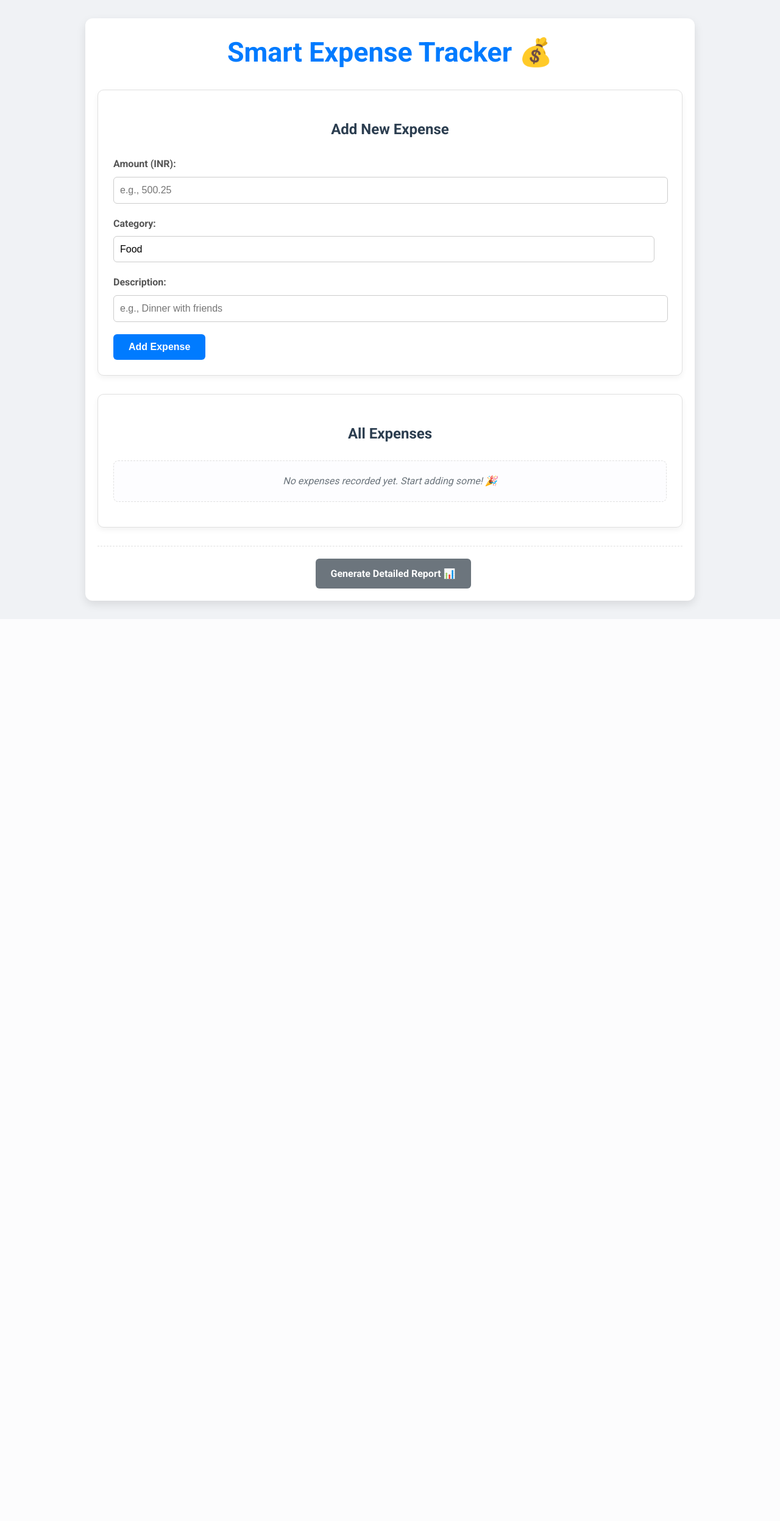
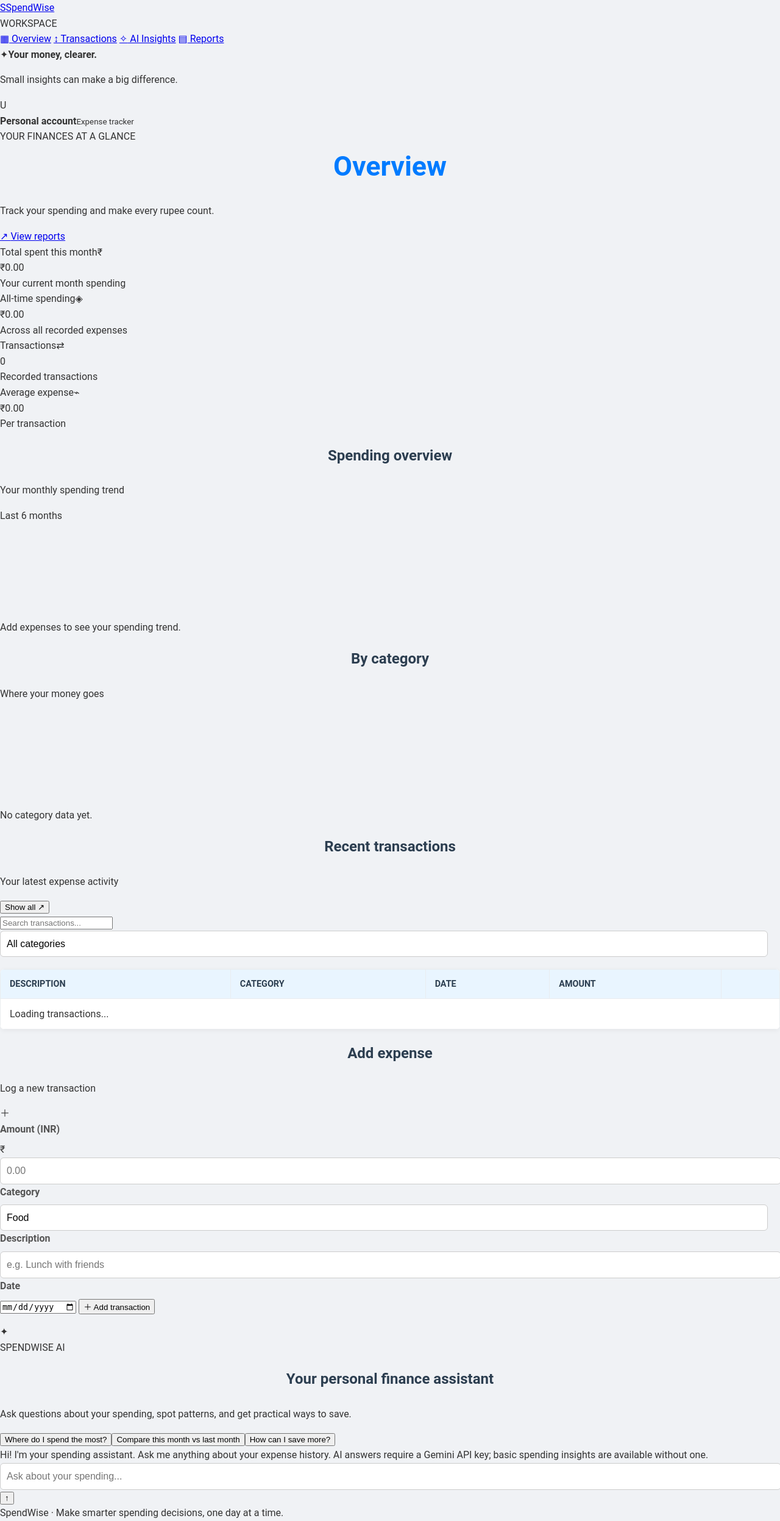
Before and after one commit to swapnil13012005/Smart_Expense_Tracker, a Flask app: page / in a window 1280 px wide. Shown: the whole page at 61% size. Before the commit the page ends 1004 px from the top, so only its background shows below. Run offline with Flask 3, Linux system fonts and the light colour scheme; a map, chart or similar area stays blank.

Commit message:
Redesign expense dashboard UI

```diff
--- a/templates/index.html
+++ b/templates/index.html
@@ -1,73 +1,60 @@
 <!DOCTYPE html>
 <html lang="en">
 <head>
-    <meta charset="UTF-8">
-    <meta name="viewport" content="width=device-width, initial-scale=1.0">
-    <title>Smart Expense Tracker</title>
-    <link rel="stylesheet" href="{{ url_for('static', filename='style.css') }}">
-    <link href="https://fonts.googleapis.com/css2?family=Roboto:wght@400;700&display=swap" rel="stylesheet">
+  <meta charset="UTF-8">
+  <meta name="viewport" content="width=device-width, initial-scale=1.0">
+  <meta name="theme-color" content="#101827">
+  <title>SpendWise · Expense Dashboard</title>
+  <link rel="preconnect" href="https://fonts.googleapis.com">
+  <link rel="preconnect" href="https://fonts.gstatic.com" crossorigin>
+  <link href="https://fonts.googleapis.com/css2?family=DM+Sans:wght@400;500;600;700&family=Manrope:wght@500;600;700;800&display=swap" rel="stylesheet">
+  <link rel="stylesheet" href="{{ url_for('static', filename='style.css') }}">
+  <script src="https://cdn.jsdelivr.net/npm/chart.js"></script>
 </head>
 <body>
+<div class="app-shell">
+  <aside class="sidebar">
+    <a class="brand" href="/"><span class="brand-mark">S</span><span>Spend<span class="brand-light">Wise</span></span></a>
+    <div class="side-label">WORKSPACE</div>
+    <a class="nav-link active" href="/"><span>▦</span> Overview</a>
+    <a class="nav-link" href="#transactions"><span>↕</span> Transactions</a>
+    <a class="nav-link" href="#insights"><span>✧</span> AI Insights</a>
+    <a class="nav-link" href="/report"><span>▤</span> Reports</a>
+    <div class="sidebar-bottom"><div class="help-card"><span class="help-icon">✦</span><strong>Your money, clearer.</strong><p>Small insights can make a big difference.</p></div><div class="profile"><div class="avatar">U</div><div><strong>Personal account</strong><small>Expense tracker</small></div></div></div>
+  </aside>
 
-    <div class="container">
-        <h1 class="fade-in">Smart Expense Tracker 💰</h1>
+  <main class="main-content">
+    <header class="topbar"><div><div class="eyebrow">YOUR FINANCES AT A GLANCE</div><h1>Overview</h1><p class="subheading">Track your spending and make every rupee count.</p></div><a class="date-chip" href="/report">↗ <span>View reports</span></a></header>
 
-        <div class="card add-expense-section slide-in-left">
-            <h2>Add New Expense</h2>
-            <form action="/add" method="post">
-                <div class="form-group">
-                    <label for="amount">Amount (INR):</label>
-                    <input type="number" id="amount" name="amount" required step="0.01" placeholder="e.g., 500.25">
-                </div>
-                <div class="form-group">
-                    <label for="category">Category:</label>
-                    <select id="category" name="category" required>
-                        {% for category in categories %}
-                        <option value="{{ category }}">{{ category | capitalize }}</option>
-                        {% endfor %}
-                    </select>
-                </div>
-                <div class="form-group">
-                    <label for="description">Description:</label>
-                    <input type="text" id="description" name="description" required placeholder="e.g., Dinner with friends">
-                </div>
-                <button type="submit" class="btn btn-primary">Add Expense</button>
-            </form>
-        </div>
+    <section class="stats-grid">
+      <article class="stat-card featured"><div class="stat-top"><span>Total spent this month</span><span class="stat-icon">₹</span></div><div class="stat-value" id="month-total">₹0.00</div><div class="stat-foot" id="month-change">Your current month spending</div></article>
+      <article class="stat-card"><div class="stat-top"><span>All-time spending</span><span class="stat-icon purple">◈</span></div><div class="stat-value" id="all-total">₹0.00</div><div class="stat-foot">Across all recorded expenses</div></article>
+      <article class="stat-card"><div class="stat-top"><span>Transactions</span><span class="stat-icon blue">⇄</span></div><div class="stat-value" id="transaction-count">0</div><div class="stat-foot">Recorded transactions</div></article>
+      <article class="stat-card"><div class="stat-top"><span>Average expense</span><span class="stat-icon orange">⌁</span></div><div class="stat-value" id="average-spend">₹0.00</div><div class="stat-foot">Per transaction</div></article>
+    </section>
 
-        <div class="card all-expenses-section slide-in-right">
-            <h2>All Expenses</h2>
-            {% if expenses %}
-            <table>
-                <thead>
-                    <tr>
-                        <th>Date</th>
-                        <th>Amount</th>
-                        <th>Category</th>
-                        <th>Description</th>
-                    </tr>
-                </thead>
-                <tbody>
-                    {% for expense in expenses %}
-                    <tr>
-                        <td>{{ expense.date }}</td>
-                        <td>₹ {{ "%.2f"|format(expense.amount) }}</td>
-                        <td>{{ expense.category | capitalize }}</td>
-                        <td>{{ expense.description }}</td>
-                    </tr>
-                    {% endfor %}
-                </tbody>
-            </table>
-            {% else %}
-            <p class="no-expenses">No expenses recorded yet. Start adding some! 🎉</p>
-            {% endif %}
-        </div>
+    <section class="content-grid">
+      <article class="panel spending-panel"><div class="panel-heading"><div><h2>Spending overview</h2><p>Your monthly spending trend</p></div><span class="panel-tag">Last 6 months</span></div><div class="chart-wrap"><canvas id="monthly-chart"></canvas><div class="empty-chart" id="monthly-empty">Add expenses to see your spending trend.</div></div></article>
+      <article class="panel category-panel"><div class="panel-heading"><div><h2>By category</h2><p>Where your money goes</p></div></div><div class="donut-wrap"><canvas id="category-chart"></canvas><div class="empty-chart" id="category-empty">No category data yet.</div></div><div class="category-legend" id="category-legend"></div></article>
+    </section>
 
-        <div class="report-actions fade-in">
-            <a href="/report" class="btn btn-secondary">Generate Detailed Report 📊</a>
-        </div>
+    <section class="content-grid lower-grid">
+      <article class="panel transactions-panel" id="transactions"><div class="panel-heading"><div><h2>Recent transactions</h2><p>Your latest expense activity</p></div><button class="text-button" id="show-all">Show all ↗</button></div><div class="table-tools"><input id="transaction-search" type="search" placeholder="Search transactions..."><select id="category-filter"><option value="">All categories</option>{% for category in categories %}<option value="{{ category }}">{{ category|capitalize }}</option>{% endfor %}</select></div><div class="table-scroll"><table><thead><tr><th>DESCRIPTION</th><th>CATEGORY</th><th>DATE</th><th class="amount-cell">AMOUNT</th><th></th></tr></thead><tbody id="transactions-body"><tr><td colspan="5" class="table-empty">Loading transactions...</td></tr></tbody></table></div></article>
 
-    </div>
+      <article class="panel add-panel"><div class="panel-heading"><div><h2>Add expense</h2><p>Log a new transaction</p></div><span class="add-symbol">＋</span></div><form id="expense-form" action="/add" method="post">
+        <label for="amount">Amount (INR)</label><div class="amount-input"><span>₹</span><input id="amount" name="amount" type="number" min="0.01" step="0.01" placeholder="0.00" required></div>
+        <label for="category">Category</label><select id="category" name="category" required>{% for category in categories %}<option value="{{ category }}">{{ category|capitalize }}</option>{% endfor %}</select>
+        <label for="description">Description</label><input id="description" name="description" type="text" maxlength="120" placeholder="e.g. Lunch with friends" required>
+        <label for="date">Date</label><input id="date" name="date" type="date" required>
+        <button class="primary-button" type="submit">＋ Add transaction</button><p class="form-message" id="form-message"></p>
+      </form></article>
+    </section>
 
-</body>
-</html>
+    <section class="panel assistant-panel" id="insights"><div class="assistant-intro"><div class="assistant-orb">✦</div><div><span class="ai-label">SPENDWISE AI</span><h2>Your personal finance assistant</h2><p>Ask questions about your spending, spot patterns, and get practical ways to save.</p></div></div><div class="suggestion-chips"><button data-prompt="Which category do I spend the most on?">Where do I spend the most?</button><button data-prompt="Compare my spending this month with last month.">Compare this month vs last month</button><button data-prompt="Give me three practical ways to reduce my spending.">How can I save more?</button></div><div class="chat-messages" id="chat-messages"><div class="chat-bubble assistant-bubble">Hi! I'm your spending assistant. Ask me anything about your expense history. <span class="chat-hint">AI answers require a Gemini API key; basic spending insights are available without one.</span></div></div><form id="chat-form" class="chat-form"><input id="chat-input" type="text" placeholder="Ask about your spending..." autocomplete="off" required><button type="submit" aria-label="Send message">↑</button></form></section>
+    <footer>SpendWise · Make smarter spending decisions, one day at a time.</footer>
+  </main>
+</div>
+
+<dialog id="edit-dialog" class="edit-dialog"><form id="edit-form" method="dialog"><div class="dialog-head"><h2>Edit transaction</h2><button type="button" class="close-dialog" id="close-dialog">×</button></div><input type="hidden" id="edit-id"><label for="edit-amount">Amount (INR)</label><input id="edit-amount" type="number" min="0.01" step="0.01" required><label for="edit-category">Category</label><select id="edit-category">{% for category in categories %}<option value="{{ category }}">{{ category|capitalize }}</option>{% endfor %}</select><label for="edit-description">Description</label><input id="edit-description" type="text" required><label for="edit-date">Date</label><input id="edit-date" type="date" required><div class="dialog-actions"><button type="button" class="secondary-button" id="cancel-edit">Cancel</button><button type="submit" class="primary-button">Save changes</button></div></form></dialog>
+<script src="{{ url_for('static', filename='app.js') }}"></script>
+</body></html>
```
